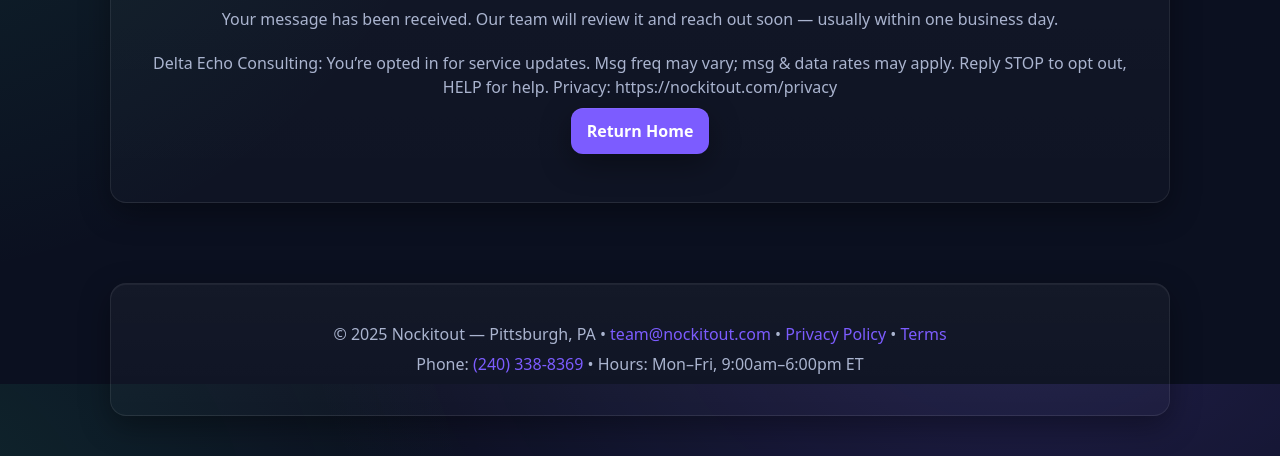
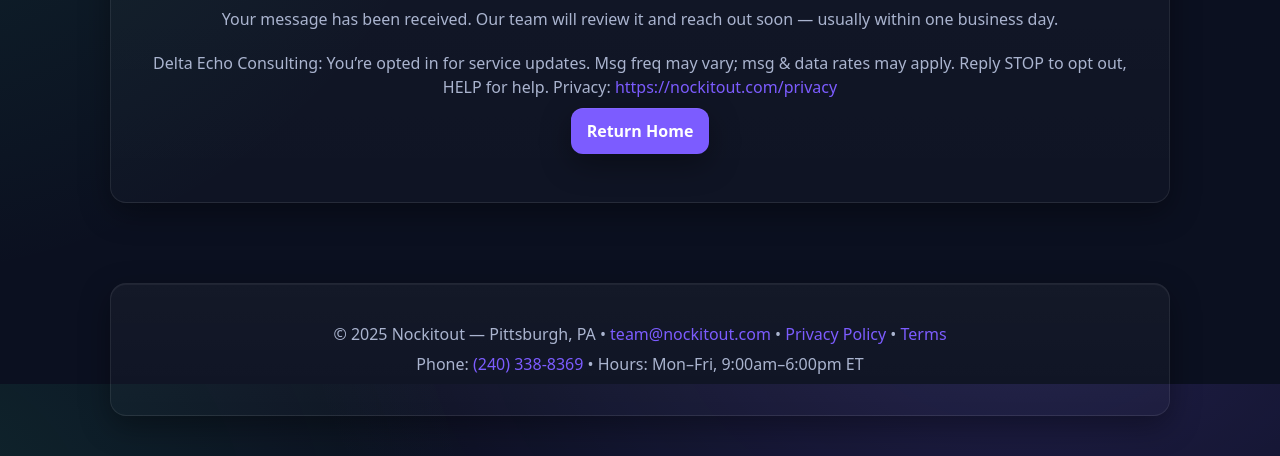
Before and after one commit to Nockitout/firstdemosite, a plain HTML site: page thank-you.html in a window 1280 px wide. Shown: the part 416-872 px from the top of the page. Drawn offline with Linux system fonts and the light colour scheme.

Commit message:
Update thank-you.html

```diff
--- a/thank-you.html
+++ b/thank-you.html
@@ -77,7 +77,7 @@
       <div class="check">✔</div>
       <h1>Thank You!</h1>
       <p>Your message has been received. Our team will review it and reach out soon — usually within one business day.</p>
-      <p>Delta Echo Consulting: You’re opted in for service updates. Msg freq may vary; msg & data rates may apply. Reply STOP to opt out, HELP for help. Privacy: https://nockitout.com/privacy</p>
+      <p>Delta Echo Consulting: You’re opted in for service updates. Msg freq may vary; msg & data rates may apply. Reply STOP to opt out, HELP for help. Privacy: <a href="/privacy">https://nockitout.com/privacy</a></p>
       <p><a href="index.html" class="btn">Return Home</a></p>
     </section>
   </main>
```
